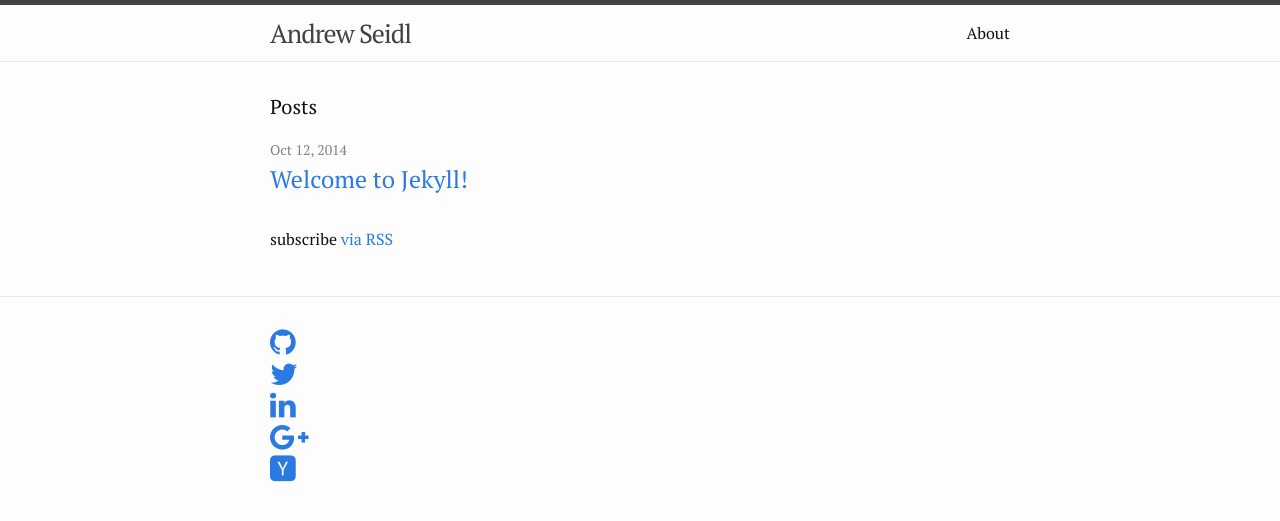
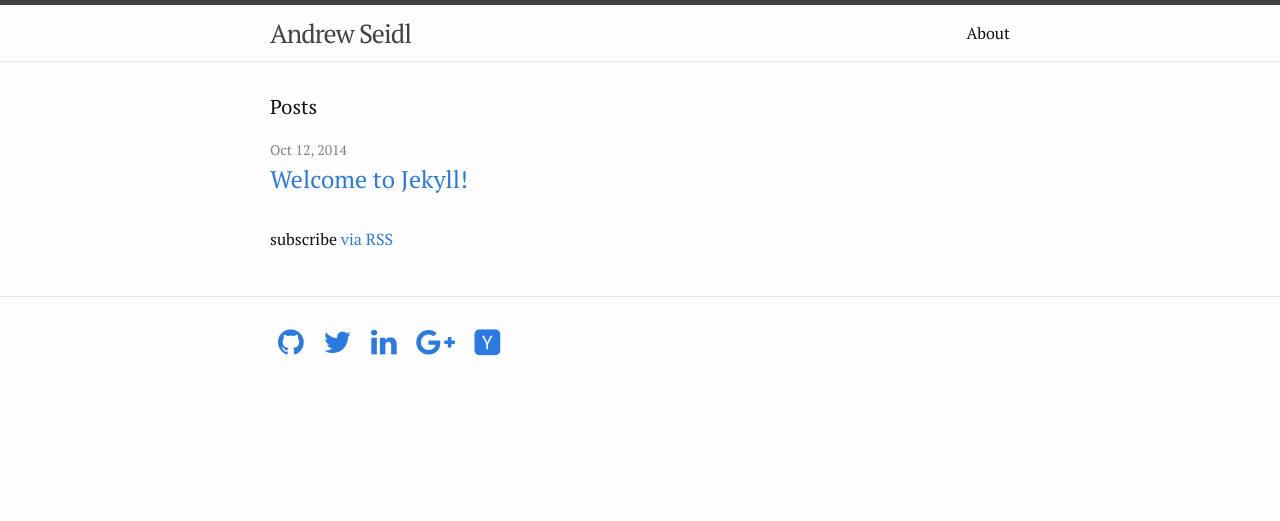
Before and after one commit to andrewseidl/andrewseidl.com, a Jekyll site: the page built from index.html, in a window 1280 px wide. Shown: the top 521 px of the page. Built offline with Jekyll 4.4.1, drawn with Linux system fonts in a browser that asks for light colours; nearby versions of some CDN libraries.

Commit message:
Change layout of icons to horizontal

```diff
--- a/_sass/_layout.scss
+++ b/_sass/_layout.scss
@@ -98,10 +98,15 @@
     font-size: 15px;
 }
 
-.contact-list,
 .social-media-list {
     list-style: none;
     margin-left: 0;
+    display: block;
+}
+
+.social-media-list li {
+  display: inline;
+  padding: 0.5rem;
 }
 
 .footer-hidden-text {
```
